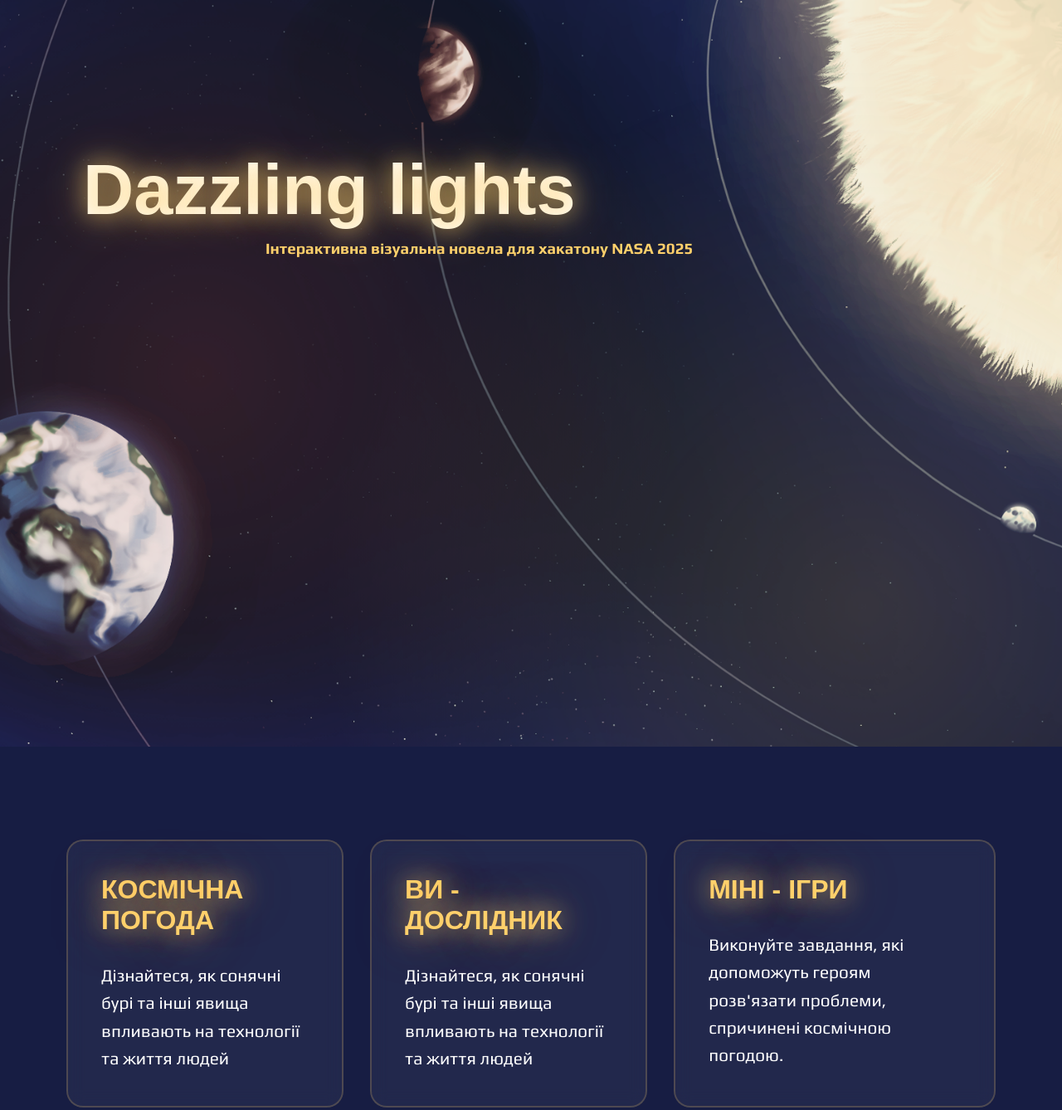
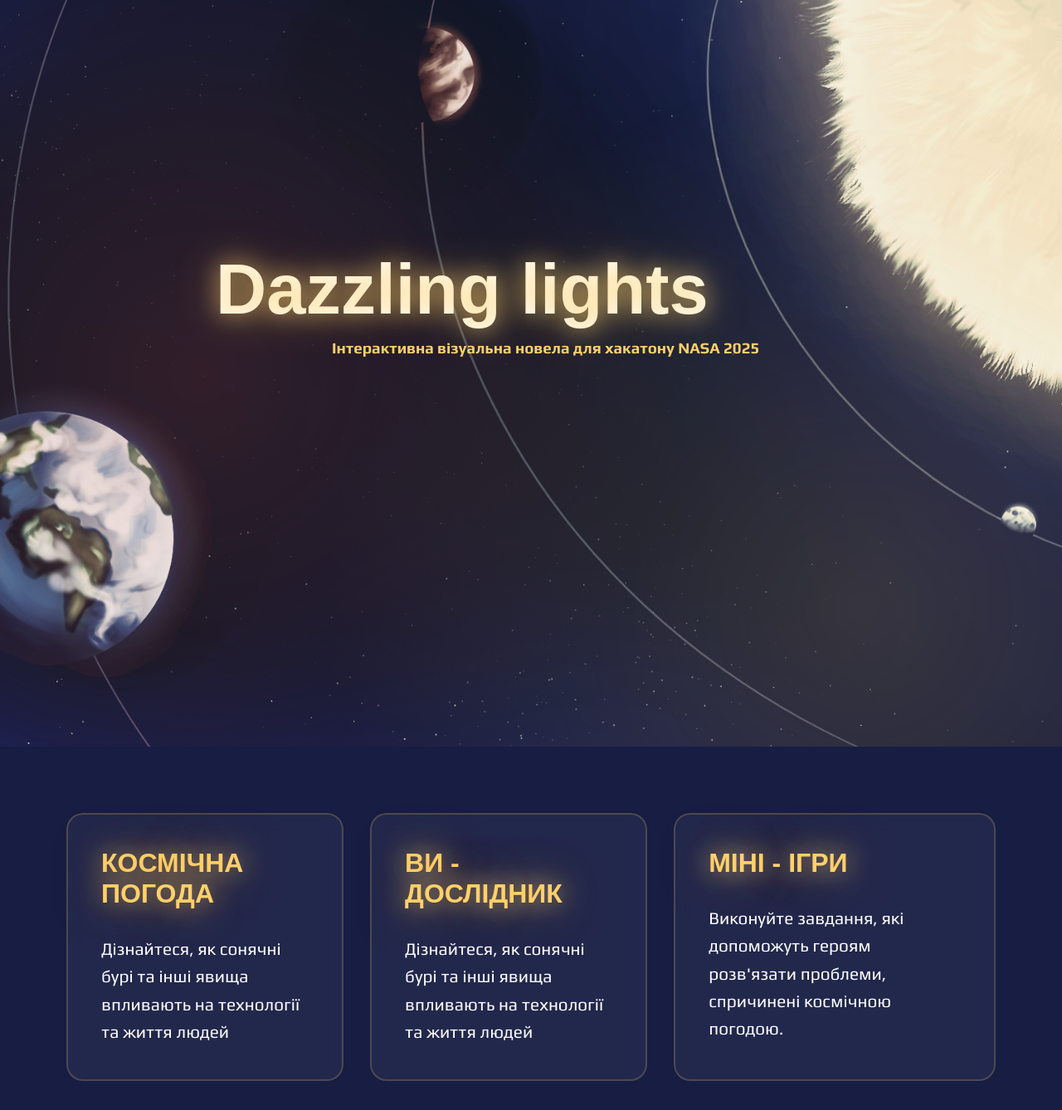
Before and after one commit to Jopkabulbi123/hackathon2025, a website: page index.html in a window 1280 px wide. Shown: the top 1338 px of the page at 83% size. Drawn offline with Linux system fonts and the light colour scheme; a web font is replaced by a local one.

Commit message:
Initial commit

```diff
--- a/css/styles.css
+++ b/css/styles.css
@@ -97,7 +97,7 @@ header::before {
 
 h1 {
     position: relative;
-    padding: 180px 50px 10px 100px;
+    padding: 300px 50px 10px 100px;
     font-size: 5.3rem;
     font-weight: bold;
     color: white;
@@ -108,6 +108,7 @@ h1 {
     -webkit-background-clip: text;
     background-clip: text;
     -webkit-text-fill-color: transparent;
+    left: 160px;
 }
 
 h2 {
@@ -120,7 +121,7 @@ h2 {
 
 h3 {
     position: relative;
-    left: 20rem;
+    left: 25rem;
     color: #FFD06B;
     font-family: "Play", sans-serif;
     animation: fadeInDown 1.2s ease-out;
@@ -135,7 +136,7 @@ p {
 }
 
 .container1 {
-    margin: 4rem 2rem 1rem 2rem;
+    margin: 2rem 2rem 1rem 2rem;
     position: relative;
 }
 
```
